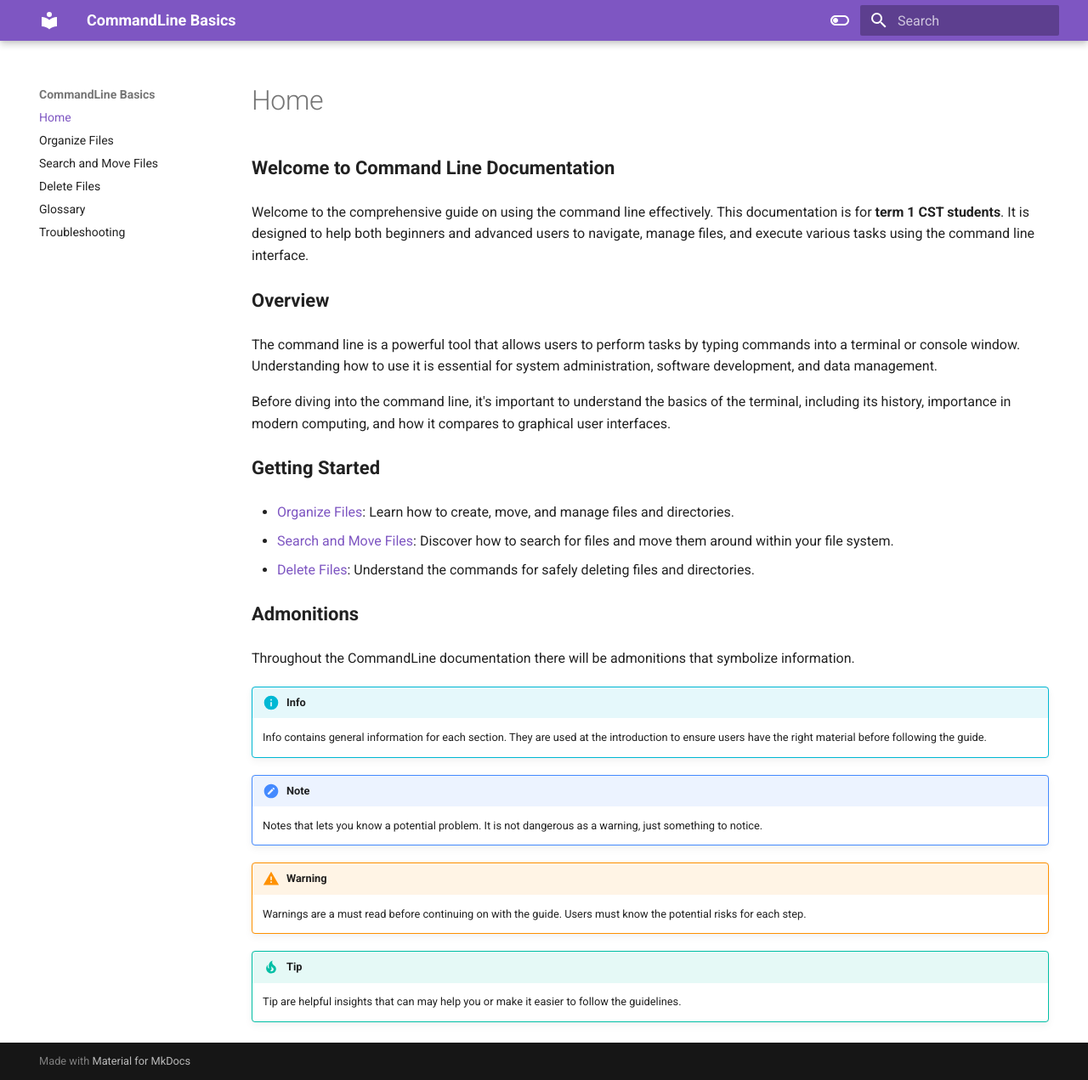
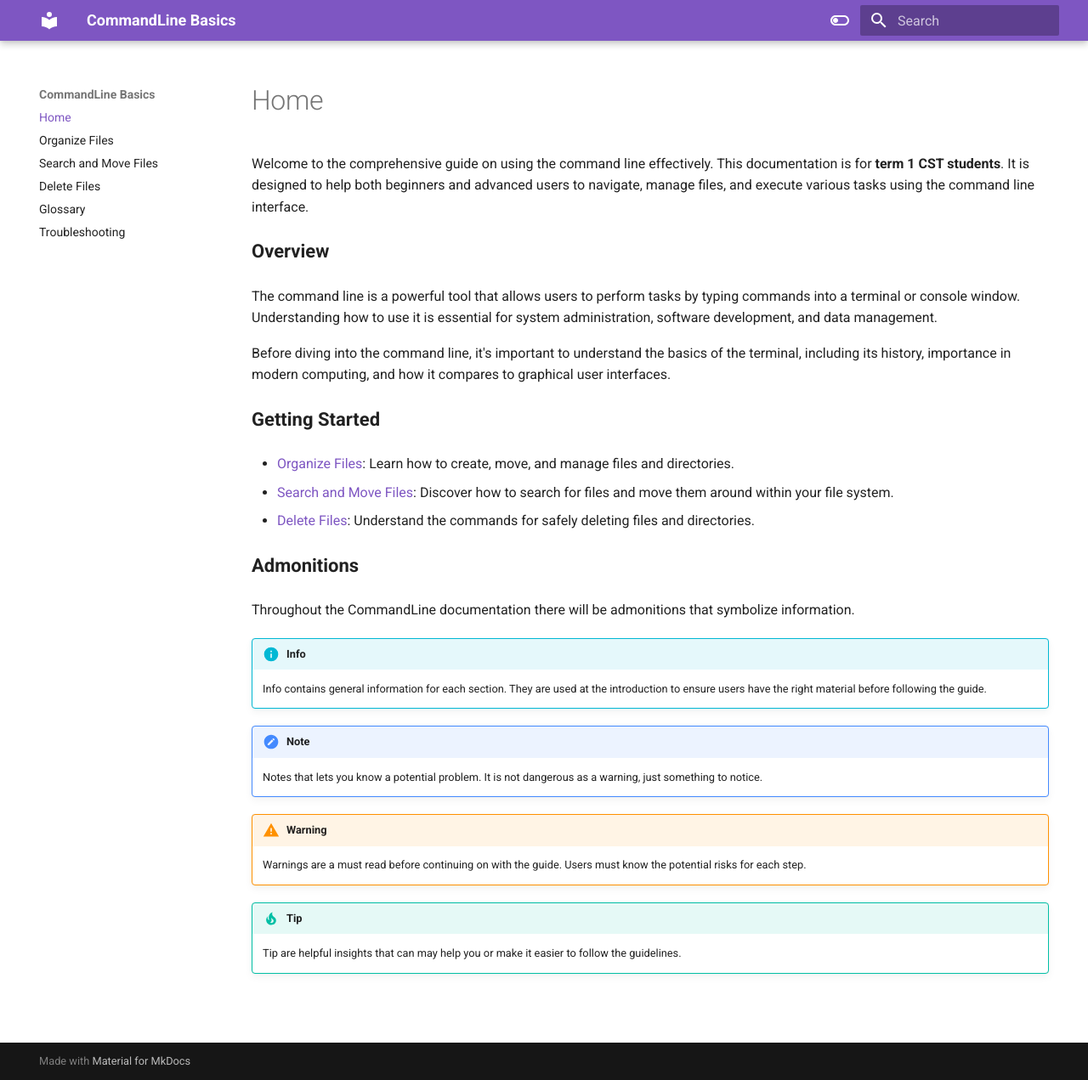
Before and after one commit to RichardLi6/UsingCommandLine, an MkDocs documentation site: the page built from docs/index.md, in a window 1280 px wide and 1271 px high. Shown: the whole window at 85% size. Built offline with MkDocs 1.6.1 and Material for MkDocs 9.7.7, drawn with Linux system fonts in a browser that asks for light colours.

Commit message:
fix some details

```diff
--- a/docs/index.md
+++ b/docs/index.md
@@ -1,4 +1,4 @@
-<p style="font-size: 22px;"> <b> Welcome to Command Line Documentation </b> </p>
+<!-- <p style="font-size: 22px;"> <b> Welcome to Command Line Documentation </b> </p> -->
 
 Welcome to the comprehensive guide on using the command line effectively. This documentation is for <b>term 1 CST students</b>. It is designed to help both
 beginners and advanced users to navigate, manage files, and execute various tasks
```
